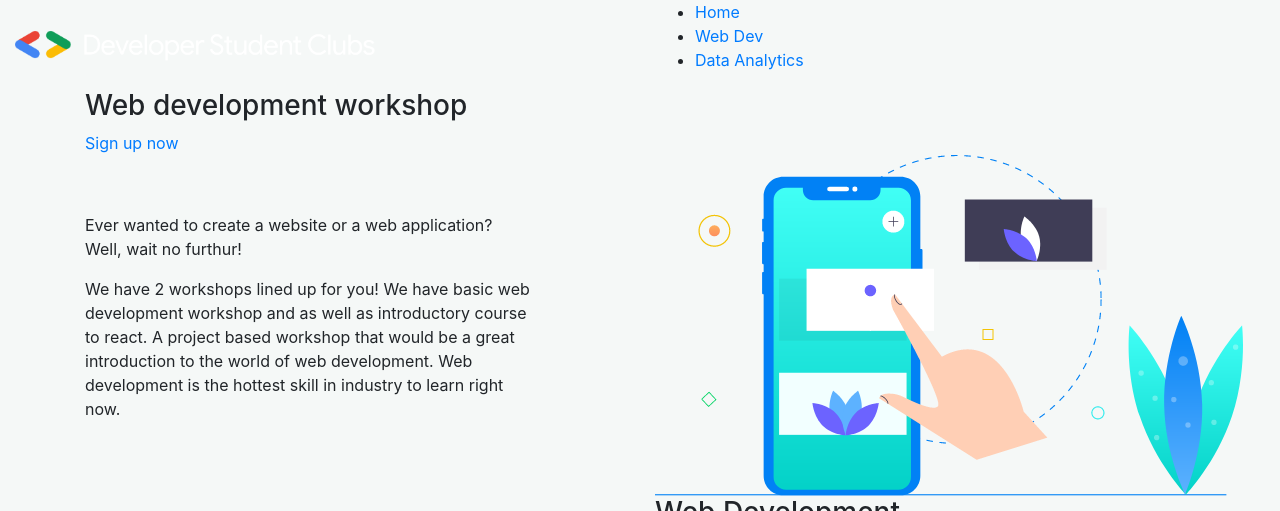
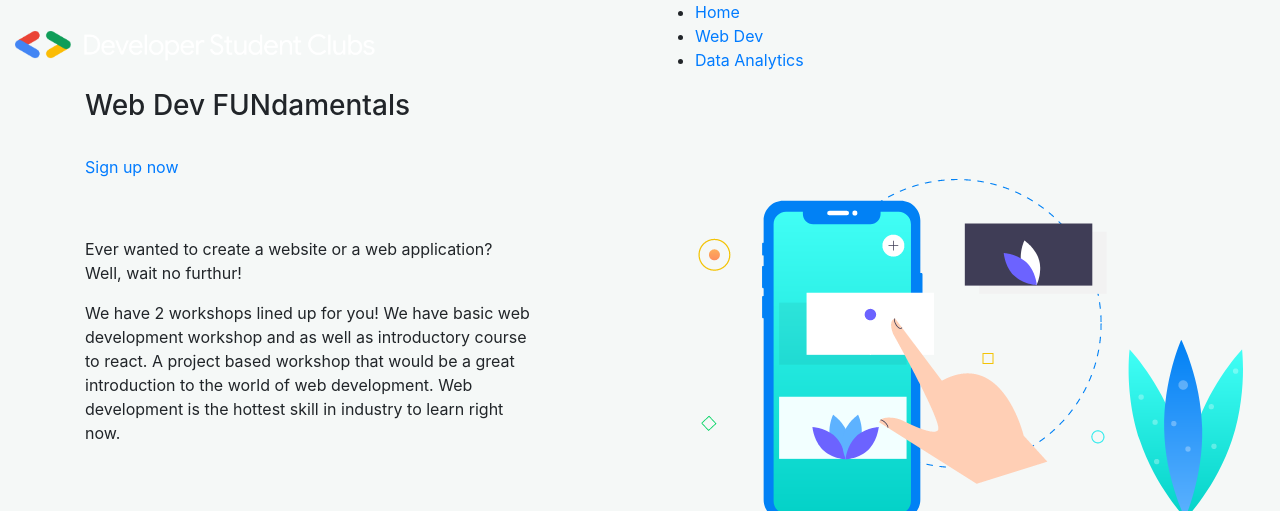
Before and after one commit to DigiPie/dscnustech.github.io, a Jekyll site: the page built from webdevr.html, in a window 1280 px wide. Shown: the top 511 px of the page. Built offline with Jekyll 4.4.1, drawn with Linux system fonts in a browser that asks for light colours; grey boxes are pictures that could not be loaded.

```diff
--- a/WebDev.html
+++ b/webdevr.html
@@ -12,8 +12,9 @@
             <div class="row">
                 <div class="col-xl-12">
                     <div class="bradcam_text">
-                        <h3>Web development workshop</h3>
+                        <h3>Web Dev FUNdamentals</h3>
                     </div>
+                    <br />
                     <div
                         class="video_service_btn wow fadeInLeft"
                         data-wow-duration="1s"
```
